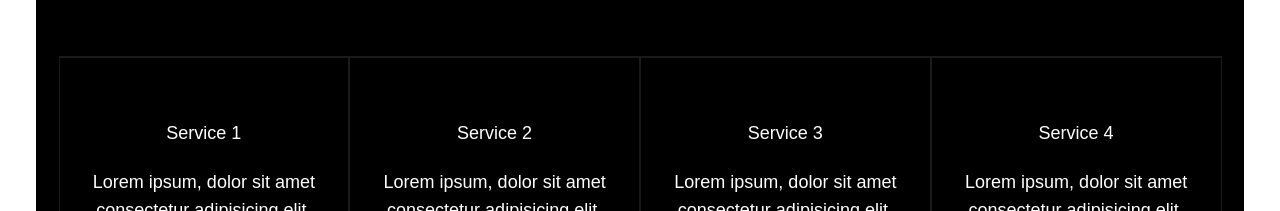
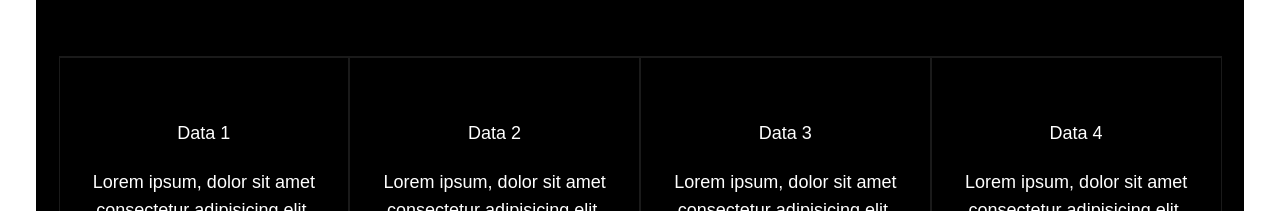
Before and after one commit to ShaikhVajib/Vista-devs, a React (Vite) app in the folder Vista/: page / in a window 1280 px wide. Shown: the part 2090-2301 px from the top of the page. Built offline with nearby package versions, Linux system fonts and the light colour scheme.

Commit message:
fetch from D

```diff
--- a/Vista/src/Components/ServiceContent.jsx
+++ b/Vista/src/Components/ServiceContent.jsx
@@ -1,6 +1,6 @@
 const ServiceContent = [
   {
-    img: "https://example.com/image1.jpg",
+    img:".\src\Images\Home page About img.jpg",
     title: "Custom Web Design",
     description:
       "For new websites, landing pages or web revamp requirements, we provide custom web design services using All-in-One design solution elementor.",
--- a/Vista/src/Pages/Home.css
+++ b/Vista/src/Pages/Home.css
@@ -13,15 +13,15 @@
     line-height: 1.6;
 }
 
-/* Service Section Border CSS */
-.serviceBox {
+/* Why Choose Section Border CSS */
+.why-choose-section .content-box {
     border: 1px solid rgba(255, 255, 255, 0.1);
     border-block-start: 2px solid rgba(255, 255, 255, 0.1);
     cursor: pointer;
     position: relative;
 }
 
-.serviceBox:before {
+.why-choose-section .content-box:before {
     content: "";
     position: absolute;
     top: 0;
@@ -33,7 +33,7 @@
     transition: 0.6s cubic-bezier(0, 0, 0.3642, 1);
 }
 
-.serviceBox:hover:before {
+.why-choose-section .content-box:hover:before {
  width: 100%;
 
 }
--- a/Vista/src/Pages/Home.jsx
+++ b/Vista/src/Pages/Home.jsx
@@ -67,7 +67,7 @@ const Home = () => {
             />
           </div>
         </div>
-        <div className="services-section">
+        <div className="why-choose-section">
           <div className="bg-black flex ">
             <div className="content-section py-16 px-5 max-w-screen-xl mx-auto content-end flex flex-col gap-6 flex-nowrap justify-center max-sm:py-12 max-sm:px-5">
               <div className="content flex flex-col gap-8">
@@ -84,29 +84,29 @@ const Home = () => {
                   <PrimaryButton btnHref="#contact" btnText="View Works" />
                 </div>
                 <div className="mt-5 grid grid-cols-4 max-lg:grid-cols-2 max-sm:grid-cols-1">
-                  <div className="serviceBox py-14 px-5 text-white">
-                    <h3 className="mb-5">Service 1</h3>
+                  <div className="content-box py-14 px-5 text-white">
+                    <h3 className="mb-5">Data 1</h3>
                     <p>
                       Lorem ipsum, dolor sit amet consectetur adipisicing elit.
                       Quam inventore quis ullam.
                     </p>
                   </div>
-                  <div className="serviceBox py-14 px-5 text-white">
-                    <h3 className="mb-5">Service 2</h3>
+                  <div className="content-box py-14 px-5 text-white">
+                    <h3 className="mb-5">Data 2</h3>
                     <p>
                       Lorem ipsum, dolor sit amet consectetur adipisicing elit.
                       Quam inventore quis ullam.
                     </p>
                   </div>
-                  <div className="serviceBox py-14 px-5 text-white">
-                    <h3 className="mb-5">Service 3</h3>
+                  <div className="content-box py-14 px-5 text-white">
+                    <h3 className="mb-5">Data 3</h3>
                     <p>
                       Lorem ipsum, dolor sit amet consectetur adipisicing elit.
                       Quam inventore quis ullam.
                     </p>
                   </div>
-                  <div className="serviceBox py-14 px-5 text-white">
-                    <h3 className="mb-5">Service 4</h3>
+                  <div className="content-box py-14 px-5 text-white">
+                    <h3 className="mb-5">Data 4</h3>
                     <p>
                       Lorem ipsum, dolor sit amet consectetur adipisicing elit.
                       Quam inventore quis ullam.
```
Also changed, not shown: Vista/src/Components/ServiceContent.css (added).
